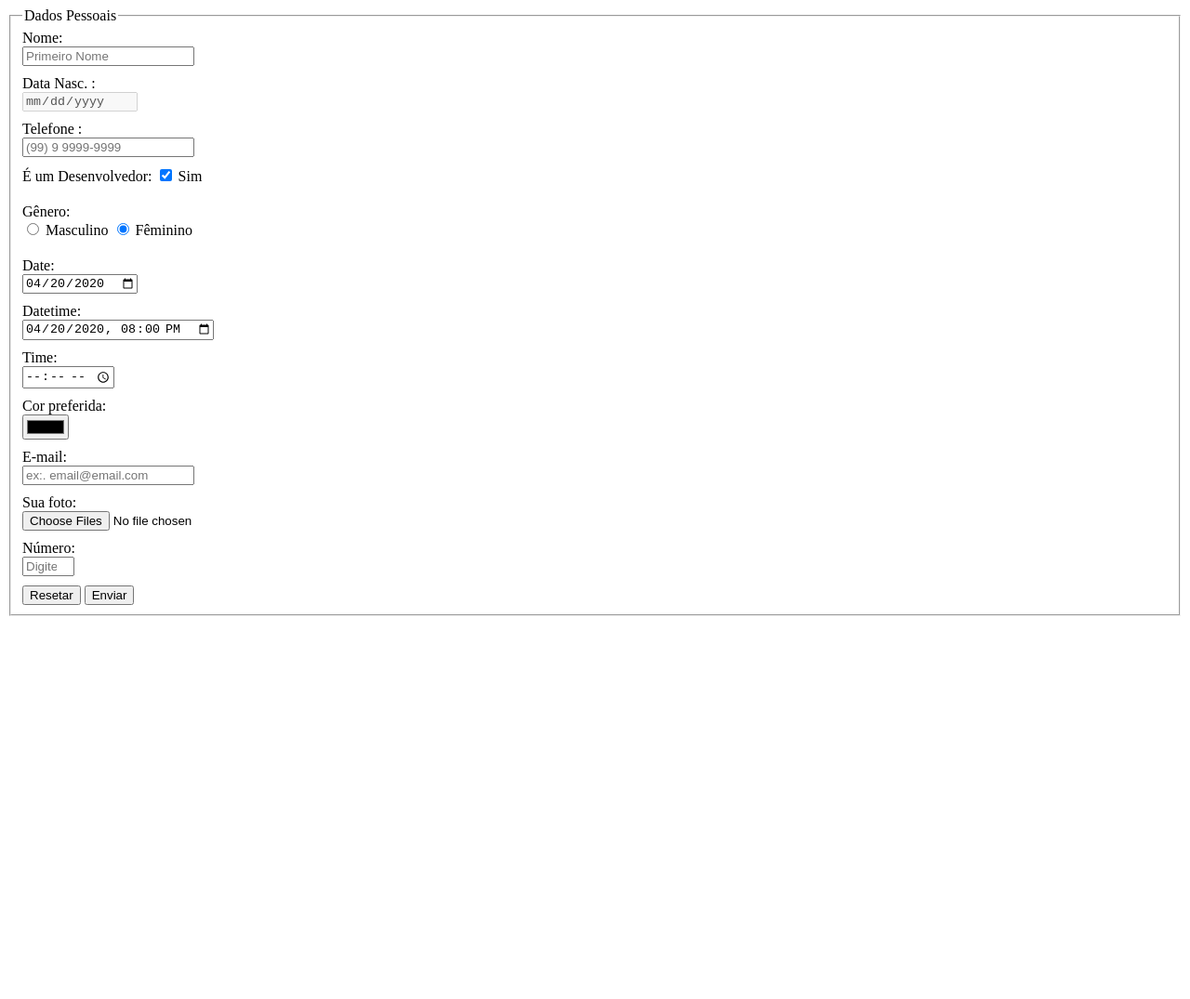
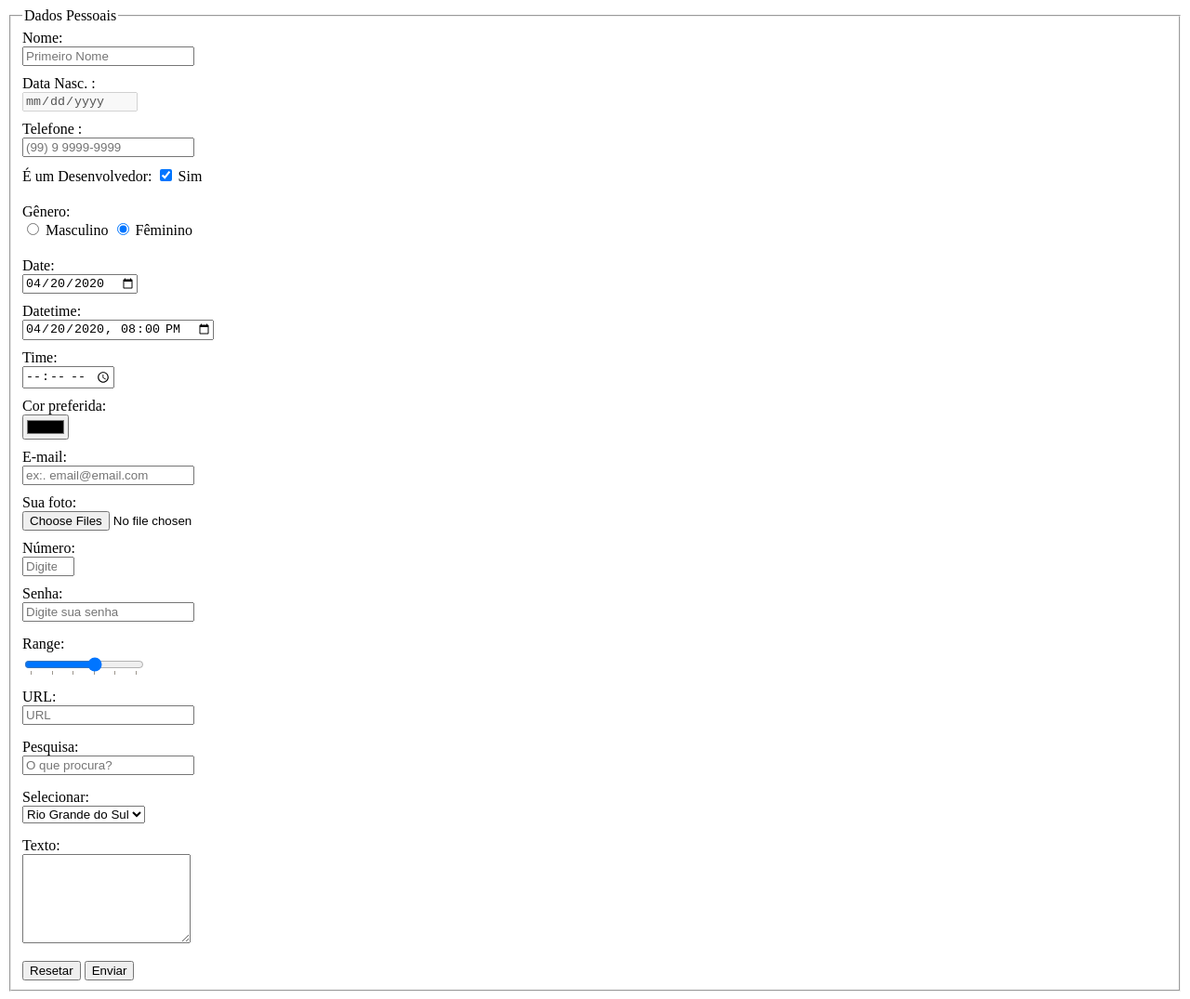
Before and after one commit to VitorKruel102/Curso-avancado-CSS-HTML, a plain HTML site: page Conteudos_Especificos/Formulario.html in a window 1280 px wide. Shown: the whole page at 93% size. Before the commit the page ends 800 px from the top, so only its background shows below. Drawn offline with Linux system fonts and the light colour scheme.

Commit message:
Outros inputs, select e textarea

```diff
--- a/Conteudos_Especificos/Formulario.html
+++ b/Conteudos_Especificos/Formulario.html
@@ -74,7 +74,41 @@
                 <label for="">Número:</label>
                 <input type="number" name="numero" id="numero" placeholder="Digite um número" min="10" max="50" style="margin-bottom: 10px">
             </div>
-
+            <div>
+                <label for="">Senha:</label>
+                <input type="password" name="Senha" id="Senha" placeholder="Digite sua senha" style="margin-bottom: 15px">
+            </div>
+            <div>
+                <label for="">Range:</label>
+                <input type="range" name="range" id="range" max="5" min="0" list="tickmarks" style="margin-bottom: 15px">
+                <datalist id="tickmarks">
+                    <option value="0" label="0"></option>
+                    <option value="1"></option>
+                    <option value="2"></option>
+                    <option value="3"></option>
+                    <option value="4"></option>
+                    <option value="5" label="5"></option>
+                </datalist>
+            </div>
+            <div>
+                <label for="">URL:</label>
+                <input type="url" name="URLS" id="URLS" placeholder="URL" style="margin-bottom: 15px">
+            </div>
+            <div>
+                <label for="">Pesquisa:</label>
+                <input type="search" name="search" id="search" placeholder="O que procura?" style="margin-bottom: 15px">
+            </div>
+            <div>
+                <label for="selecionar">Selecionar: </label>
+                <select name="selecionar" id="selecionar" style="margin-bottom: 15px;">
+                    <option value="RS">Rio Grande do Sul</option>
+                    <option value="SP">São Paulo</option>
+                </select>
+            </div>
+            <div>
+                <label for="">Texto:</label>
+                <textarea name="" id="" cols="20" rows="6" style="margin-bottom: 15px;"></textarea>
+            </div>
             <div>
                 <button type="reset">Resetar</button>
                 <button type="submit">Enviar</button>
```
